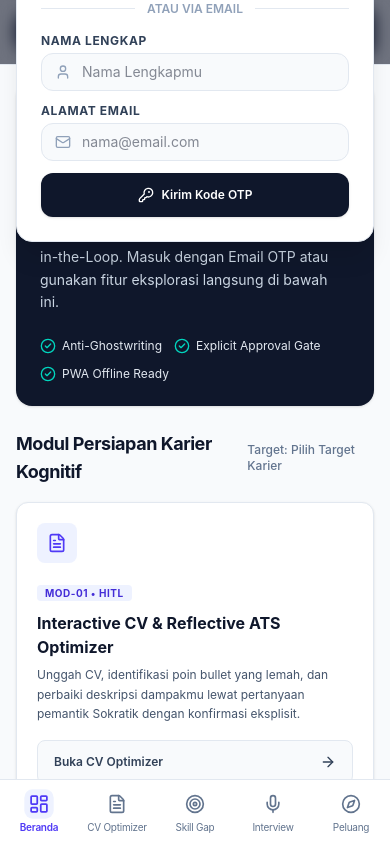
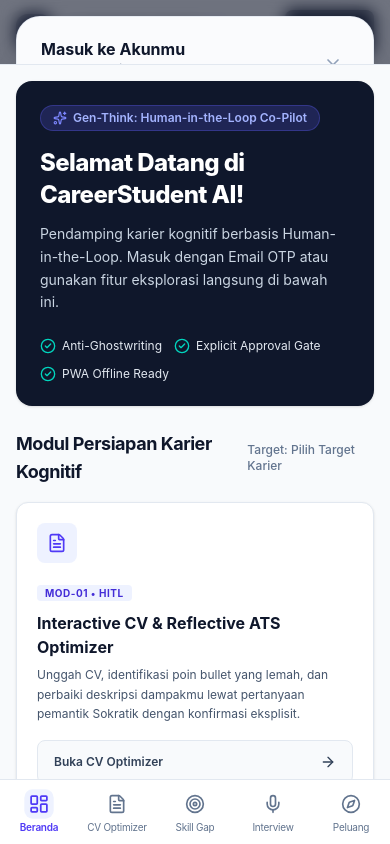
Before and after one commit to rikiardiansyah-web/CareerStudentAI, a Next.js app: page / in a window 390 px wide. Both pictures are taken after a click on the button "Masuk". Shown: the top 844 px of the page. Built offline with nearby package versions, Linux system fonts and the light colour scheme; no server answers.

Commit message:
fix(ui): center and polish auth modal layout and responsiveness

```diff
--- a/src/components/auth/AuthModal.tsx
+++ b/src/components/auth/AuthModal.tsx
@@ -97,10 +97,10 @@ export function AuthModal({ isOpen, onClose }: AuthModalProps) {
   }
 
   return (
-    <div className="fixed inset-0 z-50 flex items-center justify-center bg-slate-900/60 backdrop-blur-sm p-4 animate-in fade-in duration-200">
-      <div className="bg-white rounded-2xl max-w-md w-full border border-slate-200 shadow-xl overflow-hidden">
+    <div className="fixed inset-0 z-50 flex items-center justify-center bg-slate-900/60 backdrop-blur-sm p-4 sm:p-6 overflow-y-auto animate-in fade-in duration-200">
+      <div className="bg-white rounded-3xl max-w-md w-full border border-slate-200/80 shadow-2xl overflow-hidden my-auto transform transition-all">
         {/* Header Modal */}
-        <div className="flex items-center justify-between px-6 py-4 border-b border-slate-100 bg-slate-50/50">
+        <div className="flex items-center justify-between px-6 py-5 border-b border-slate-100 bg-slate-50/70">
           <div>
             <h3 className="text-base font-bold text-slate-900 font-heading">
               {step === "input-email" ? "Masuk ke Akunmu" : "Verifikasi Email OTP"}
```
